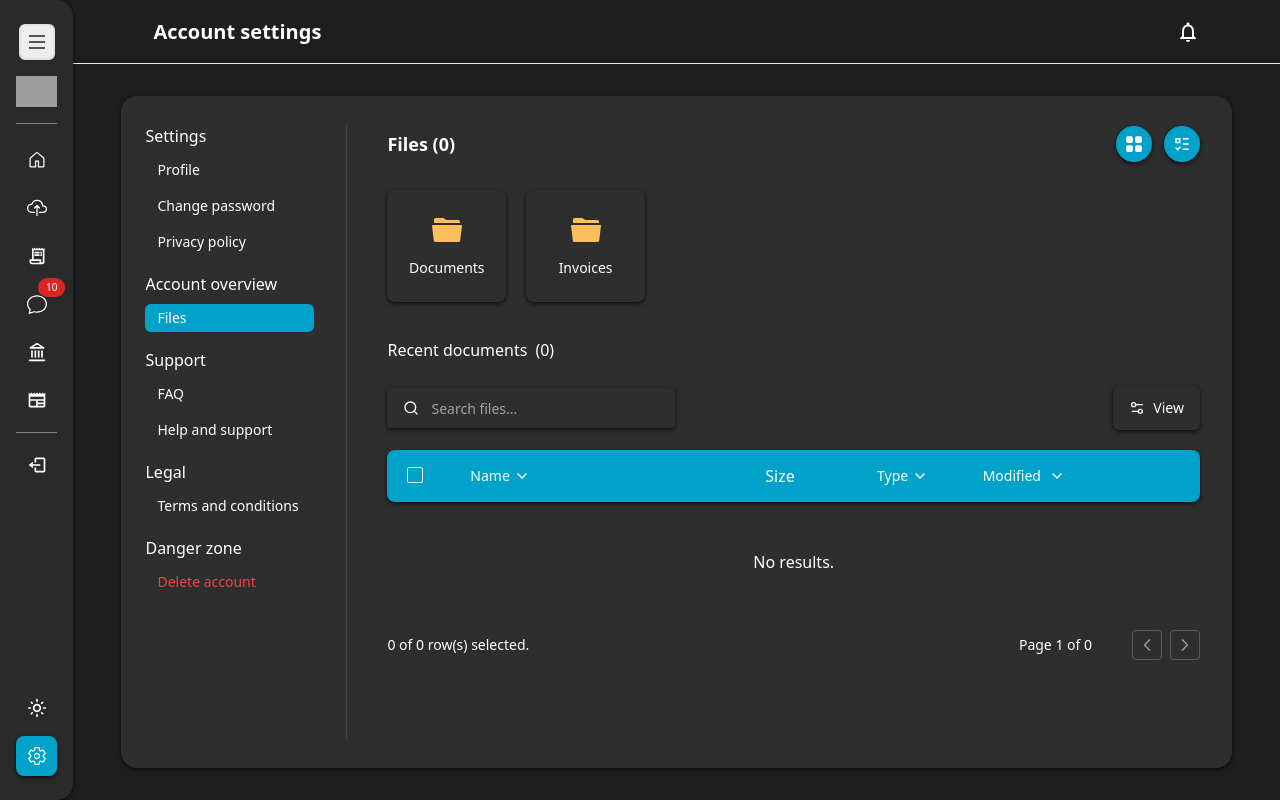
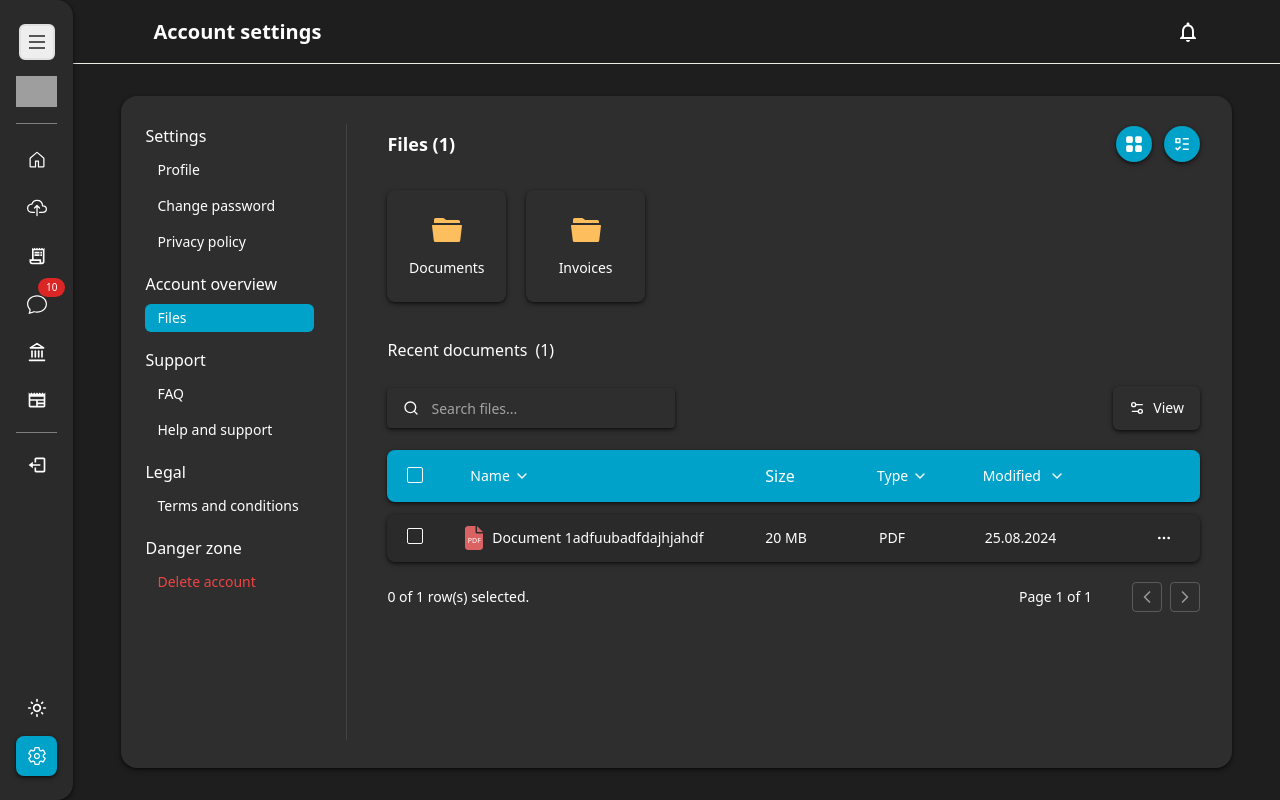
Before and after one commit to Trayshmhirk/tax-return-user-app, a React (Vite) app: page /settings/files in a window 1280 px wide. Both pictures are taken after a click on the button 1182 px from the left and 144 px from the top of the page. Built offline with nearby package versions, Linux system fonts and the light colour scheme; data requests are answered from the project's data file; grey boxes are pictures that could not be loaded.

Commit message:
fetch docs for file component with rtk query hooks, fix build error

```diff
--- a/src/mocks/MockData.ts
+++ b/src/mocks/MockData.ts
@@ -1,5 +1,4 @@
 import {
-   DocumentsPropTypes,
    InvoicesPropTypes,
    VideoDataTypes,
    ServicesListTypes,
@@ -80,18 +79,6 @@ export const categoryList: CategoryListTypes[] = [
    {
       name: "Others",
       category_id: uuidv4(),
-   },
-];
-
-// documents
-export const uploadedDocuments: DocumentsPropTypes[] = [
-   {
-      id: uuidv4(),
-      document_name: "Document 1adfuubadfdajhjahdf",
-      document_size: "20",
-      document_type: "application/pdf",
-      date_modified: "2024-08-25",
-      base64: "",
    },
 ];
 
--- a/src/pages/settings/Files.tsx
+++ b/src/pages/settings/Files.tsx
@@ -13,14 +13,22 @@ import InvoiceCard from "@/components/cards/InvoiceCard";
 import { filterByDoctype } from "@/helpers/filterByDoctype";
 import useWindowWidth from "@/hooks/useWindowWidth";
 import { Button } from "@/components/ui/button";
-import { fetchDocuments, fetchInvoices } from "@/api/mockApis";
+import { fetchInvoices } from "@/api/mockApis";
+import { useDeleteDocsMutation, useGetDocsQuery } from "@/redux/api/apiSlice";
 
 const Files = () => {
    // Get the window width from the hook
    const windowWidth = useWindowWidth();
    const isbelowXs = windowWidth < 375;
 
-   const [documents, setDocuments] = useState<DocumentsPropTypes[]>([]);
+   const {
+      data: docs = [],
+      isLoading,
+      // isError,
+      // error,
+   } = useGetDocsQuery();
+   const [deleteDocs] = useDeleteDocsMutation();
+
    const [selectedDocuments, setSelectedDocuments] = useState<
       DocumentsPropTypes[]
    >([]);
@@ -40,9 +48,7 @@ const Files = () => {
          setLoading(true);
 
          setTimeout(async () => {
-            const fetchedDocuments = await fetchDocuments();
             const fetchedInvoices = await fetchInvoices();
-            setDocuments(fetchedDocuments);
             setInvoices(fetchedInvoices);
             setLoading(false);
          }, 500);
@@ -75,8 +81,8 @@ const Files = () => {
       setSelectedFilter(title);
    };
 
-   const filteredDocs = documents
-      ? documents
+   const filteredDocs = docs
+      ? docs
            .filter(
               (doc) => searchDocs(doc) && filterByDoctype(doc, selectedFilter)
            )
@@ -120,8 +126,7 @@ const Files = () => {
    };
 
    const handleDeleteDocument = (docId: string) => {
-      // Remove the document with the specified ID from the uploadedDocuments state
-      setDocuments((prevDocs) => prevDocs.filter((doc) => doc.id !== docId));
+      deleteDocs({ id: docId });
 
       // Also remove it from the selectedDocuments state if it's selected
       setSelectedDocuments((prevSelectedDocs) =>
@@ -161,7 +166,7 @@ const Files = () => {
       <>
          <div className="flex justify-between items-center gap-4 mt-[2px]">
             <h1 className="text-lg font-bold">
-               Files ({documents.length || invoices.length})
+               Files ({docs.length || invoices.length})
             </h1>
 
             <div className="flex items-center gap-3">
@@ -212,15 +217,15 @@ const Files = () => {
                            <div className="flex items-center gap-2">
                               <p className="font-medium">Recent documents</p>
                               <span>
-                                 {documents && documents.length
-                                    ? `(${documents.length})`
+                                 {docs && docs.length
+                                    ? `(${docs.length})`
                                     : "(0)"}
                               </span>
                            </div>
                         </div>
                         <DataTable
                            columns={documentColumns(handleDeleteDocument)}
-                           data={documents}
+                           data={docs}
                         />
                      </div>
                   ) : (
@@ -229,8 +234,8 @@ const Files = () => {
                            <div className="flex items-center gap-2">
                               <p className="font-medium">Recent documents</p>
                               <span>
-                                 {documents && documents.length
-                                    ? `(${documents.length})`
+                                 {docs && docs.length
+                                    ? `(${docs.length})`
                                     : "(0)"}
                               </span>
                            </div>
@@ -254,7 +259,7 @@ const Files = () => {
                            title={docTypeFilterList}
                         />
 
-                        {loading ? (
+                        {isLoading ? (
                            <div className="w-full h-20 flex justify-center items-center">
                               <ClipLoader color="#00A2C9" />
                            </div>
```
